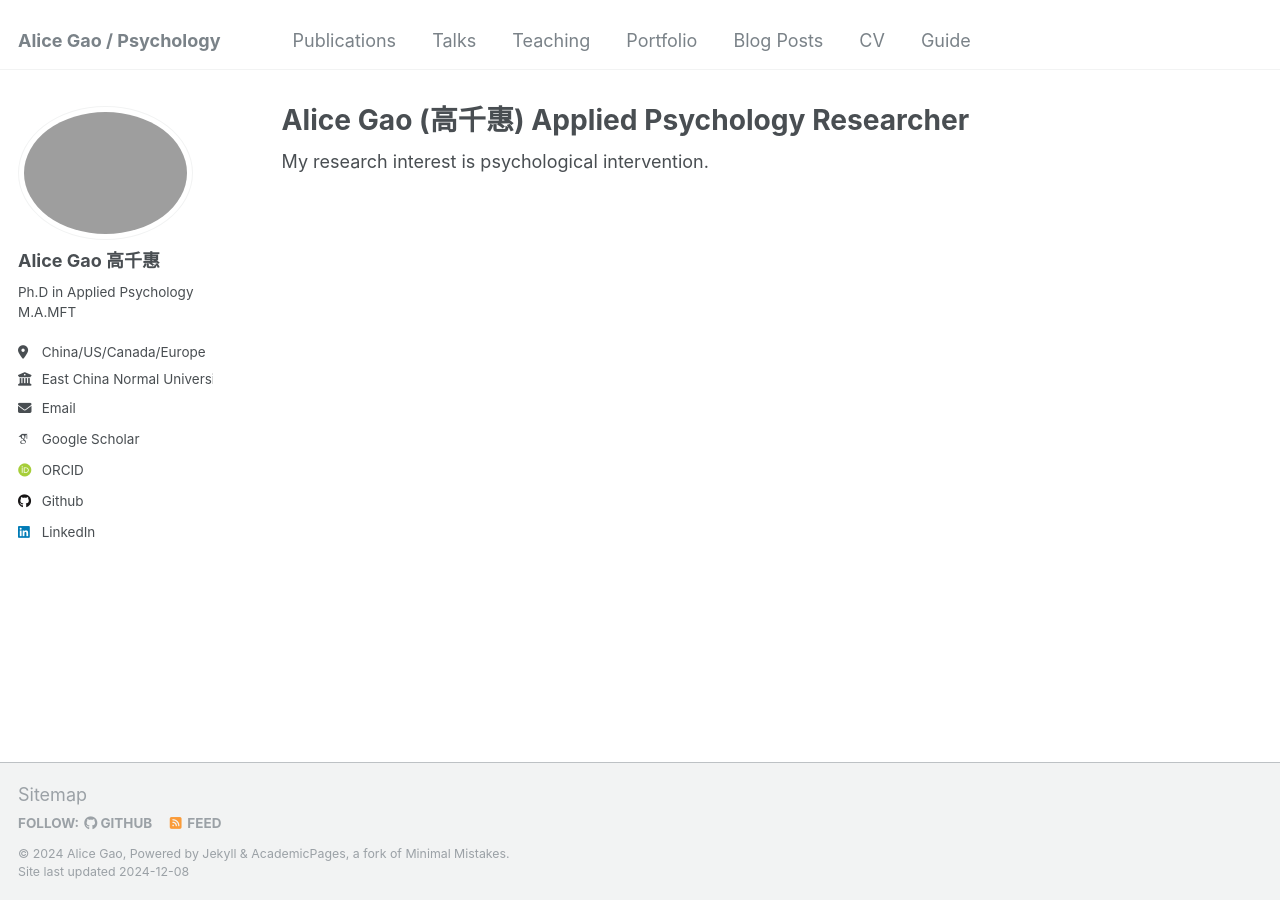
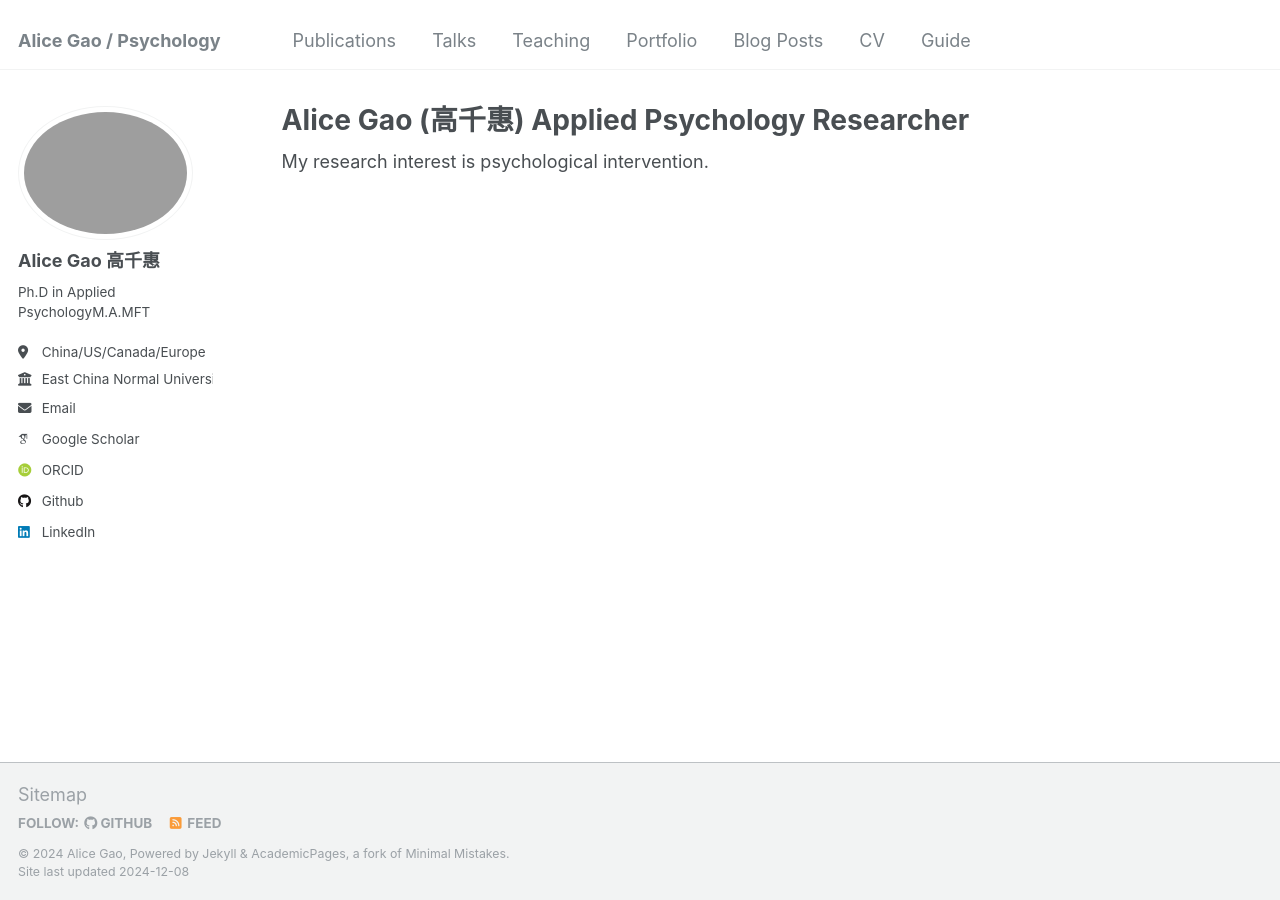
Before and after one commit to alicepsychology/alicepsychology.com, a Jekyll site: the page built from _pages/about.md, in a window 1280 px wide. Built offline with Jekyll 4.4.1, drawn with Linux system fonts in a browser that asks for light colours; some web fonts are replaced.

Commit message:
Update _config.yml

```diff
--- a/_config.yml
+++ b/_config.yml
@@ -24,9 +24,9 @@ author:
   avatar           : "images/WeChatImage_20221223132420.jpg"
   name             : "Alice Gao 高千惠"
   pronouns         : # example: "she/her"
-  bio              : |
-                     Ph.D in Applied Psychology
-                     M.A.MFT
+  bio              :
+                     - Ph.D in Applied Psychology
+                     - M.A.MFT
   location         : "China/US/Canada/Europe"
   employer         : "East China Normal University"
   URI              : "alicepsychology.com"
```
